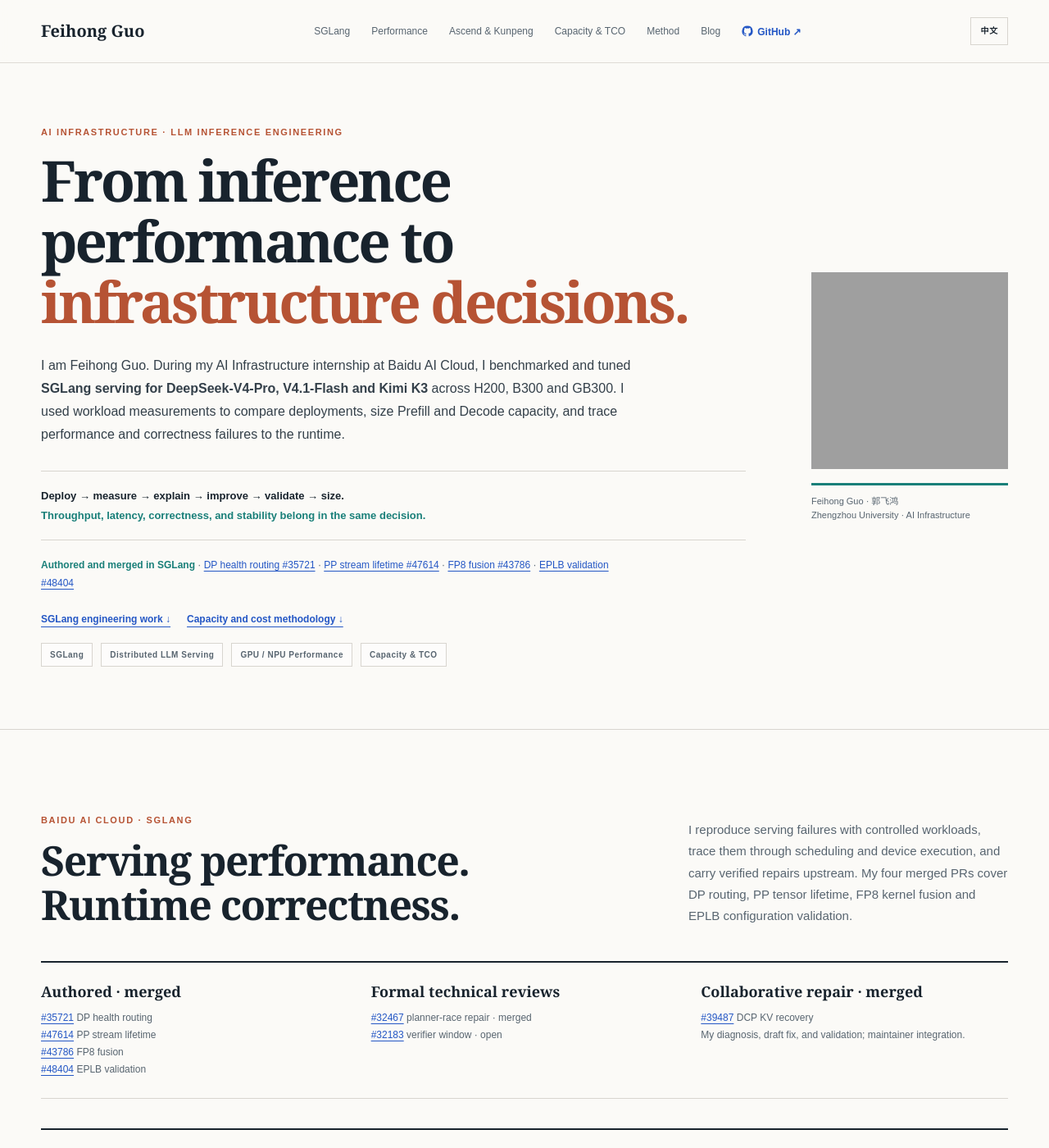
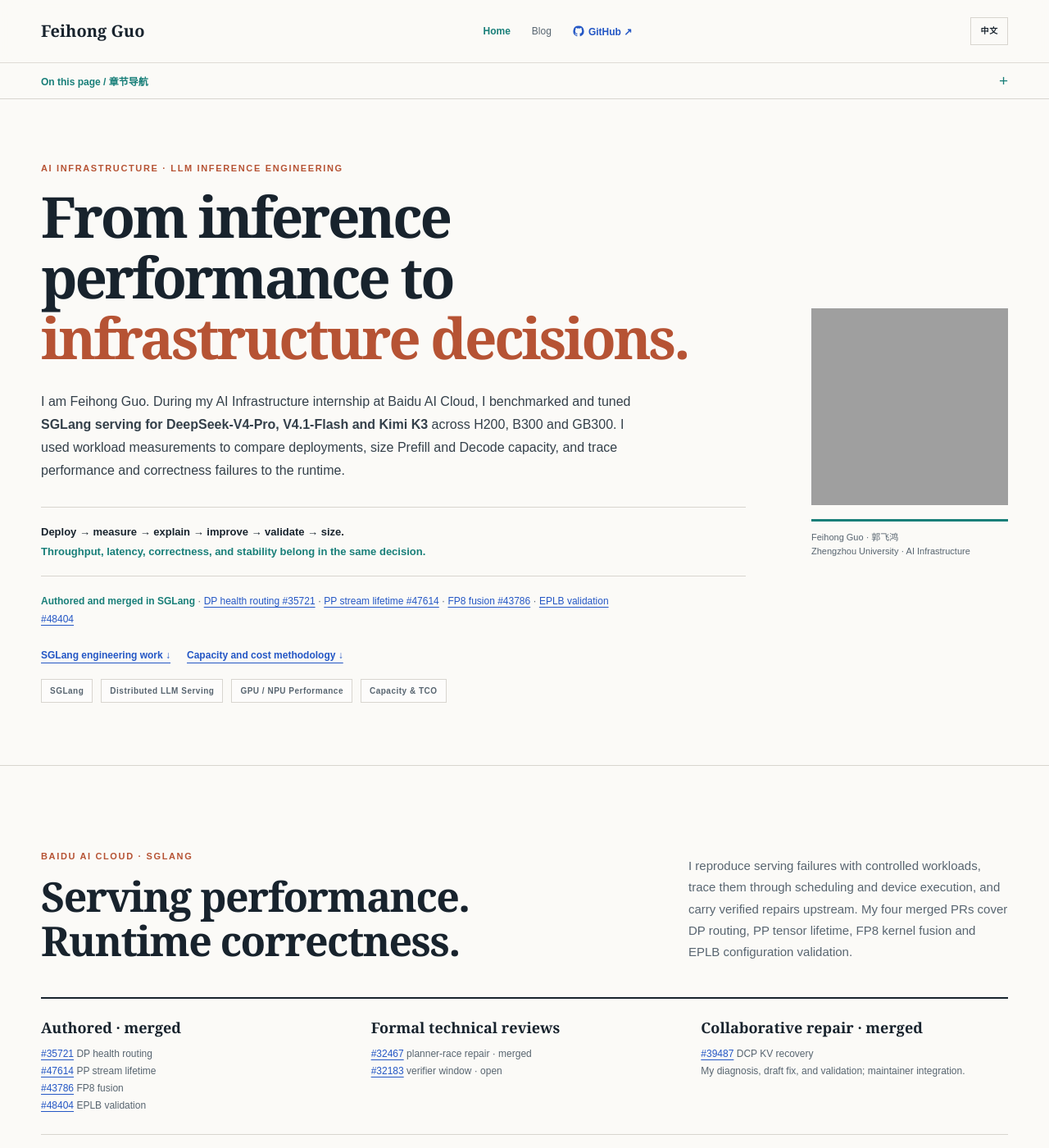
Before and after one commit to Phoenix3334/Phoenix3334.github.io, a Jekyll site: the page index.html, which Jekyll copies as it is, in a window 1280 px wide and 1400 px high. Shown: the whole window at 82% size. Built offline with Jekyll 4.4.1, drawn with Linux system fonts in a browser that asks for light colours; grey boxes are pictures that could not be loaded.

Commit message:
site: unify top navigation and auto-generate home section table of contents

```diff
--- a/index.html
+++ b/index.html
@@ -100,6 +100,30 @@
     @media(max-width:680px){html[lang="zh-CN"] h1{font-size:32px}}
     .phase-benchmarks{max-width:760px}.phase-benchmarks .table-scroll{margin:2px 0 14px}.phase-compact{table-layout:fixed}.phase-compact th:first-child{width:28%}.phase-compact td{overflow-wrap:anywhere}.phase-compact th,.phase-compact td{padding:6px 12px 6px 0}.phase-compact caption{padding-bottom:4px}
     @media(max-width:480px){.phase-compact th,.phase-compact td{padding-right:6px}}
+
+    /* Homepage TOC, matching the article section navigation */
+    #site-nav a[aria-current="page"]{color:var(--teal);font-weight:700}
+    .home-toc-side{display:none;position:fixed;right:25px;top:126px;width:215px;max-height:calc(100vh - 150px);z-index:15;padding:15px 0;background:rgba(251,250,247,.94);border-left:1px solid var(--line);backdrop-filter:blur(8px)}
+    .home-toc-side-title{display:flex;justify-content:space-between;gap:6px;padding:0 12px 15px;border-bottom:1px solid var(--line);font-size:10px;letter-spacing:.1em;font-weight:700}
+    .home-toc-count{font-size:10px;letter-spacing:0;font-weight:400;color:var(--muted);white-space:nowrap}
+    .home-toc-side nav{display:block;max-height:calc(100vh - 258px);overflow-y:auto;padding:10px 0;scrollbar-width:thin}
+    .home-toc-list{list-style:none;margin:0;padding:0}
+    .home-toc-list li{margin:0;padding:0}
+    .home-toc-list a{display:block;padding:9px 12px;border-left:3px solid transparent;color:var(--muted);font-size:12px;line-height:1.6;overflow-wrap:anywhere;text-decoration:none}
+    .home-toc-list a:hover{color:var(--ink);background:rgba(25,127,121,.04)}
+    .home-toc-list a.is-active{color:var(--teal);border-left-color:var(--teal);font-weight:700;background:rgba(25,127,121,.055)}
+    .home-toc-top{display:block;color:var(--teal);font-size:12px;border-top:1px solid var(--line);margin:12px 12px 0;padding-top:13px}
+    .home-toc-compact{position:sticky;top:76px;z-index:18;background:rgba(251,250,247,.98);border-bottom:1px solid var(--line)}
+    .home-toc-compact summary{display:flex;align-items:center;justify-content:space-between;gap:12px;cursor:pointer;padding:12px max(32px,calc((100vw - 1180px)/2));font-size:12px;font-weight:700;color:var(--teal);list-style:none}
+    .home-toc-compact summary::-webkit-details-marker{display:none}
+    .home-toc-compact-indicator{font-size:19px;line-height:1;font-weight:400}
+    .home-toc-compact[open] .home-toc-compact-indicator{transform:rotate(45deg)}
+    .home-toc-compact nav{display:block;padding:0 max(32px,calc((100vw - 1180px)/2)) 12px}
+    .home-toc-compact .home-toc-list{display:grid;grid-template-columns:repeat(2,minmax(0,1fr));gap:2px 16px}
+    @media(min-width:1700px){.home-toc-side{display:block}.home-toc-compact{display:none}}
+    @media(max-width:900px){.home-toc-compact summary,.home-toc-compact nav{padding-left:32px;padding-right:32px}}
+    @media(max-width:680px){.home-toc-compact{top:68px}.home-toc-compact summary,.home-toc-compact nav{padding-left:16px;padding-right:16px}.home-toc-compact .home-toc-list{grid-template-columns:1fr}}
+
   </style>
 </head>
 <body>
@@ -107,17 +131,22 @@
   <div class="site-header"><header class="wrap">
     <a class="wordmark" href="#top">Feihong Guo</a>
     <nav id="site-nav" aria-label="Primary navigation">
-      <a href="#opensource" data-i18n="nav-sglang">SGLang</a>
-      <a href="#internship" data-i18n="nav-performance">Performance</a>
-      <a href="#huawei" data-i18n="nav-huawei">Ascend &amp; Kunpeng</a>
-      <a href="#economics" data-i18n="nav-economics">Capacity &amp; TCO</a>
-      <a href="#practice" data-i18n="nav-practice">Method</a>
+      <a href="#top" data-i18n="nav-home" aria-current="page">Home</a>
       <a href="/blog/" data-i18n="nav-blog">Blog</a>
       <a class="github-link" href="https://github.com/Phoenix3334" target="_blank" rel="noreferrer"><svg class="github-icon" viewBox="0 0 24 24" aria-hidden="true"><path d="M12 .8a11.2 11.2 0 0 0-3.54 21.83c.56.1.76-.24.76-.54v-2.1c-3.12.68-3.78-1.33-3.78-1.33-.51-1.3-1.25-1.65-1.25-1.65-1.02-.7.08-.69.08-.69 1.13.08 1.72 1.22 1.72 1.22 1 1.71 2.63 1.16 3.27.87.1-.72.4-1.22.71-1.5-2.49-.28-5.11-1.25-5.11-5.55 0-1.23.44-2.23 1.16-3.02-.12-.28-.5-1.42.11-2.97 0 0 .95-.3 3.08 1.15a10.73 10.73 0 0 1 5.6 0c2.13-1.45 3.07-1.15 3.07-1.15.61 1.55.23 2.69.12 2.97.72.79 1.15 1.79 1.15 3.02 0 4.31-2.62 5.27-5.12 5.55.4.35.76 1.03.76 2.08v3.1c0 .3.2.65.77.54A11.2 11.2 0 0 0 12 .8Z"/></svg>GitHub ↗</a>
     </nav>
     <div class="header-actions"><button class="lang-button" type="button" aria-label="Switch language">中文</button><button class="menu-button" type="button" aria-label="Open navigation" aria-expanded="false" aria-controls="site-nav">☰</button></div>
   </header></div>
   <main id="top">
+    <aside class="home-toc-side" aria-label="Home section navigation">
+      <div class="home-toc-side-title">ON THIS PAGE <span class="home-toc-count">5 sections</span></div>
+      <nav id="home-toc-desktop" aria-label="主页章节导航"></nav>
+      <a class="home-toc-top" href="#top" id="home-toc-backtop">↑ Back to top</a>
+    </aside>
+    <details class="home-toc-compact" id="home-toc-compact">
+      <summary><span id="home-toc-label">On this page / 章节导航</span><span class="home-toc-compact-indicator">+</span></summary>
+      <nav id="home-toc-mobile" aria-label="主页章节导航"></nav>
+    </details>
     <div class="hero wrap"><div>
       <p class="eyebrow" data-i18n="hero-kicker">AI Infrastructure · LLM Inference Engineering</p>
       <h1 data-i18n="hero-title">From inference performance to <em>infrastructure decisions.</em></h1>
@@ -524,6 +552,7 @@
   "[data-i18n=\"nav-economics\"]": "容量与 TCO",
   "[data-i18n=\"nav-practice\"]": "工程方法",
   "[data-i18n=\"nav-blog\"]": "博客",
+  "[data-i18n=\"nav-home\"]": "主页",
   "[data-i18n=\"hero-kicker\"]": "AI INFRA · 大模型推理工程",
   "[data-i18n=\"hero-title\"]": "从推理性能，<br>走向<em>算力与成本决策。</em>",
   "[data-i18n=\"hero-lede\"]": "我是郭飞鸿。百度智能云 AI Infra 实习期间，我围绕 <strong>DeepSeek-V4-Pro、V4.1-Flash、Kimi K3</strong> 在 H200、B300、GB300 上开展 SGLang 压测与调优。用实测比较部署配置、规划 Prefill/Decode 容量，并追踪运行时的性能与正确性问题。",
@@ -642,6 +671,32 @@
       return {element,en:element.innerHTML,zh:value}
     }).filter(Boolean);
 
+    const tocDesktop=document.getElementById('home-toc-desktop');
+    const tocMobile=document.getElementById('home-toc-mobile');
+    const tocCompact=document.getElementById('home-toc-compact');
+    function updateHomeToc(language){
+      const entries=sections.map(section=>{
+        const h2=section.querySelector('.section-head h2')||section.querySelector('h2');
+        return {id:section.id,label:h2?h2.innerText.replace(/\s+/g,' ').trim():section.id};
+      });
+      for(const navTarget of [tocDesktop,tocMobile]){
+        const list=document.createElement('ol');
+        list.className='home-toc-list';
+        for(const entry of entries){
+          const li=document.createElement('li');
+          const a=document.createElement('a');
+          a.href='#'+entry.id;
+          a.textContent=entry.label;
+          a.addEventListener('click',()=>{tocCompact.open=false});
+          li.appendChild(a);list.appendChild(li);
+        }
+        navTarget.replaceChildren(list);
+      }
+      document.querySelector('.home-toc-count').textContent=entries.length+' sections';
+      document.getElementById('home-toc-label').textContent=language==='zh'?'章节导航 / On this page':'On this page / 章节导航';
+      document.getElementById('home-toc-backtop').textContent=language==='zh'?'↑ 回到顶部':'↑ Back to top';
+    }
+
     const setLanguage=language=>{
       bilingual.forEach(item=>{item.element.innerHTML=item[language]});
       document.documentElement.lang=language==='zh'?'zh-CN':'en';
@@ -664,7 +720,12 @@
       backTop.classList.toggle('visible',scrollY>500);
       let current='';
       sections.forEach(section=>{if(section.getBoundingClientRect().top<=120)current=section.id});
-      navLinks.forEach(link=>link.style.color=link.getAttribute('href')===`#${current}`?'var(--ink)':'')
+      document.querySelectorAll('.home-toc-list a').forEach(link=>{
+        const active=link.getAttribute('href')==='#'+current;
+        link.classList.toggle('is-active',active);
+        if(active)link.setAttribute('aria-current','location');
+        else link.removeAttribute('aria-current');
+      });
     };
     addEventListener('scroll',updateScroll,{passive:true});
     addEventListener('resize',updateScroll);
```
Also changed, not shown: other parts of index.html (+2 -2 lines).
